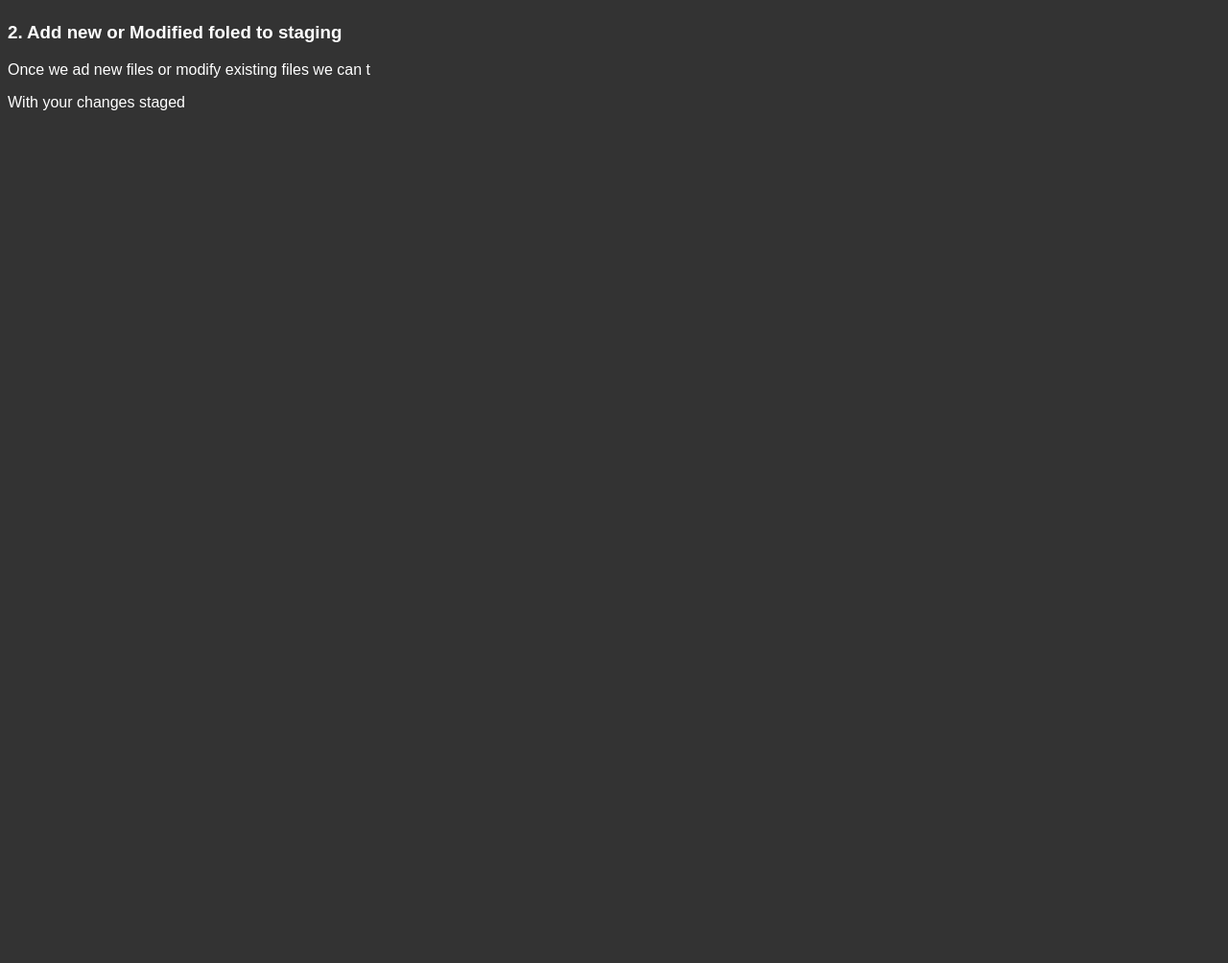
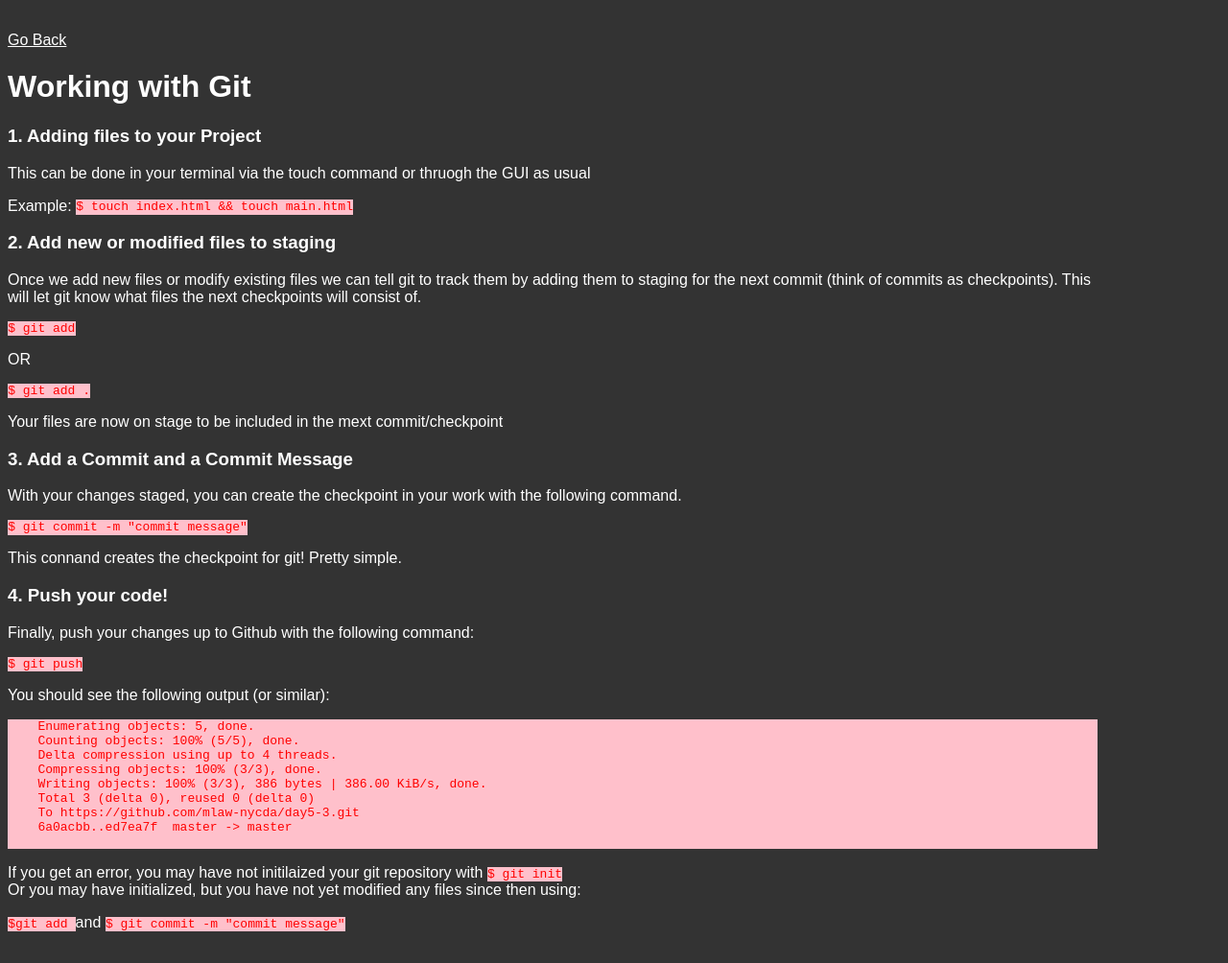
Before and after one commit to Kaylerc/GitGuide_day5, a plain HTML site: page working-with-git.html in a window 1280 px wide. Shown: the whole page at 96% size. Before the commit the page ends 800 px from the top, so only its background shows below. Drawn offline with Linux system fonts and the light colour scheme.

Commit message:
updated all docs

```diff
--- a/main.css
+++ b/main.css
@@ -4,15 +4,19 @@ html {
   background-color: #333;
   color: #fff;
   margin: 0, auto;
-  padding: 15px 0px;
+  padding: 25px 0px;
 }
 
-code {
+code, pre {
   background-color: pink;
   color: red;
   padding: .2;
-  border-redius: 1px;
+  border-redius: 2px;
 
+}
+
+a:hover {
+background-color: gray;
 }
 
 a {
--- /dev/null
+++ b/new-project.html
@@ -0,0 +1,42 @@
+<!DOCTYPE html>
+<html>
+
+<head>
+  <title>NYCDA SEI - Day 5</title>
+  <link href="main.css" type="text/css" rel="stylesheet">
+</head>
+
+<body>
+
+  <a href="index.html">Go Back</a>
+
+  <h1>Starting a New Project</h1>
+
+  <h3>1. Create a folder for your Project</h3>
+
+  <p>You can use the command <code>$ mkdr (folder-name)</code> or you can do this through the interface</p>
+
+<h3>2. Initilaize Git Repository inside Project</h3>
+<p>Navigate to the project folder inside of terminal and run the following command:<br><br>
+  <code>$ git init</code>
+</p>
+<p> You should see the following output:</p>
+<code>Initialized empty Git repository in /home/kayler (user)/Documents (ParentFolder)/day5-3 (project)/.git/
+</code>
+
+<h3>3. Open a browser and go to Github and ceate a new Repository.</h3>
+<p>Once you cerate a new repository you will copy and paste the folowing commands into terminal.  These comands set the Git remote to point to your project folder...</p>
+<code>$ git remote add origin https://github.com/(login id / username)/day5.git</code>
+
+<p>As well starting a new branch for you to work on.  This branch should be called Master.</p>
+
+<code>$ git push -u origin master</code>
+
+<h3>You're all set!</h3>
+
+<p>Now read about <a href="working-with-git.html">adding files to your project and pushing your code to Github!<a/></p>
+
+
+</body>
+
+</html>
--- a/working-with-git.html
+++ b/working-with-git.html
@@ -1,20 +1,46 @@
 <link href="main.css" type="text/css" rel="stylesheet">
+<a href="index.html">Go Back</a>
+<h1>Working with Git</h1>
 
+<h3>1. Adding files to your Project</h3>
+<p>This can be done in your terminal via the touch command or thruogh the GUI as usual</p>
+<p>Example: <code>$ touch index.html && touch main.html</code></p>
 
+<h3>2. Add new or modified files to staging</h3>
+<p>Once we add new files or modify existing files we can tell git to track them by adding them to staging for the next commit (think of commits as checkpoints).  This will let git know what files the next checkpoints will consist of.</p>
+<p><code>$ git add <filename></code></p>
+<p>OR</p>
+<p><code>$ git add . </code></p>
 
+<p>Your files are now on stage to be included in the mext commit/checkpoint</p>
 
+<h3>3. Add a Commit and a Commit Message</h3>
 
-<h3>2. Add new or Modified foled to staging</h3>
-<p>Once we ad new files or modify existing files we can t</p>
+<p>
+  With your changes staged, you can create the checkpoint in your work with the following command.</p>
 
+  <code> $ git commit -m "commit message" </code>
 
+  <p>This connand creates the checkpoint for git! Pretty simple.</p>
 
+  <h3>4. Push your code!</h3>
+  <p>Finally, push your changes up to Github with the following command:</p>
+  <code>$ git push</code>
+  <p>You should see the following output (or similar):</p>
 
+  <pre>
+    Enumerating objects: 5, done.
+    Counting objects: 100% (5/5), done.
+    Delta compression using up to 4 threads.
+    Compressing objects: 100% (3/3), done.
+    Writing objects: 100% (3/3), 386 bytes | 386.00 KiB/s, done.
+    Total 3 (delta 0), reused 0 (delta 0)
+    To https://github.com/mlaw-nycda/day5-3.git
+    6a0acbb..ed7ea7f  master -> master
+  </pre>
+  <p>
+    If you get an error, you may have not initilaized your git repository with <code>$ git init</code><br>
+    Or you may have initialized, but you have not yet modified any files since then using:
+  </p>
 
-
-
-
-
-
-
-With your changes staged
+  <code>$git add <filename ></code> and <code>$ git commit -m "commit message"</code>
```
Also changed, not shown: index.html (+3 -4 lines), new.project.html (deleted, +0 -40 lines), 2 other files.
